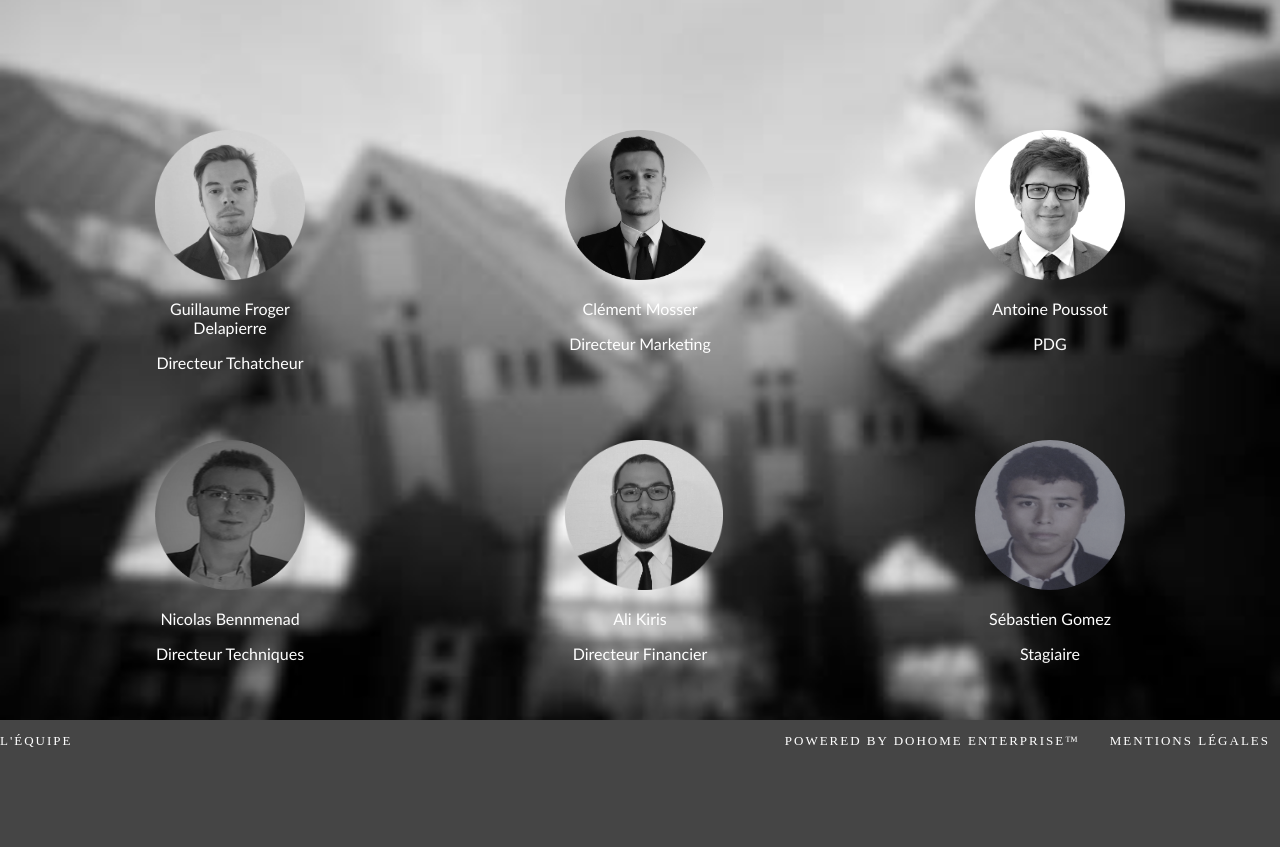
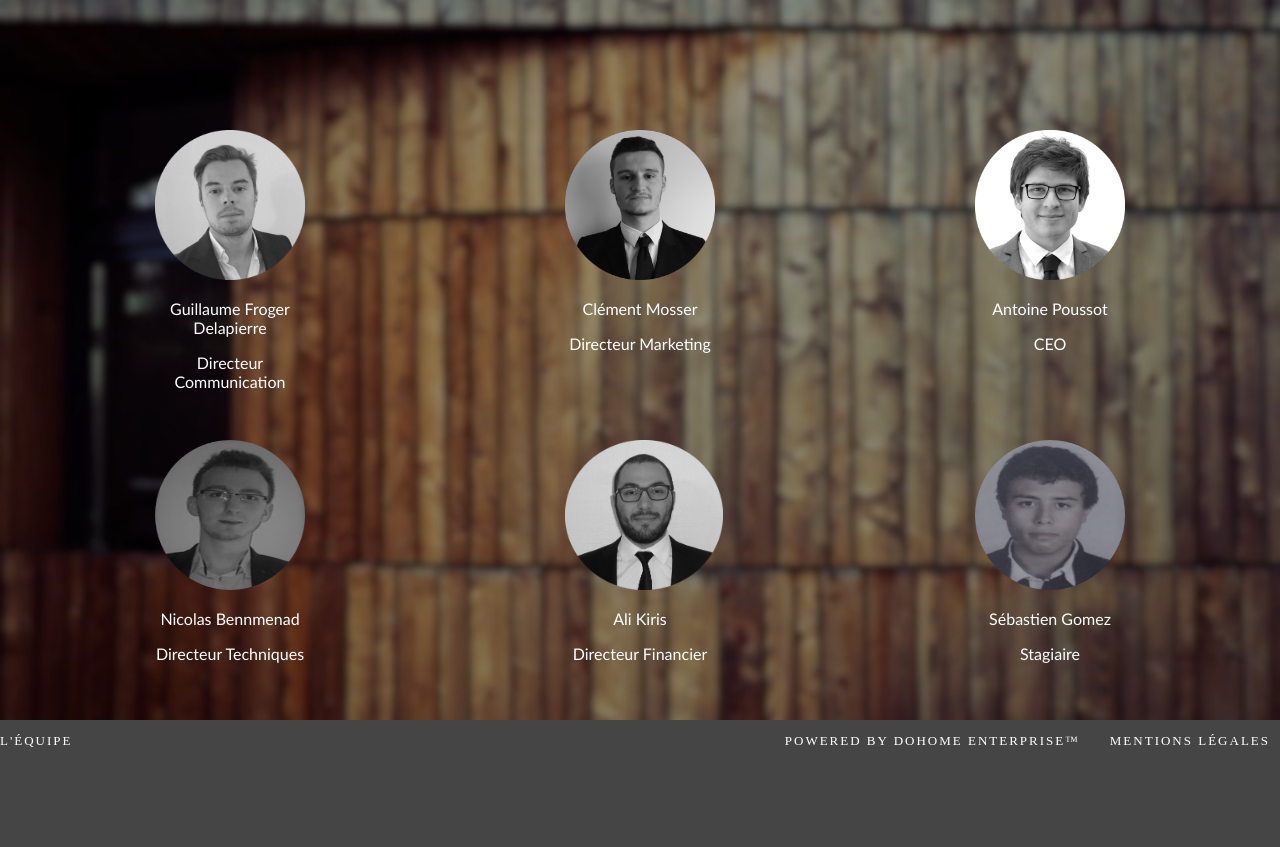
Before and after one commit to Nicolass-B/dohome_enterprise, a PHP site: page /vue/contact.php in a window 1280 px wide. Shown: the part 99-946 px from the top of the page. Run offline with PHP 8.4, Linux system fonts and the light colour scheme.

Commit message:
Haut de page et Contact

```diff
--- a/css/contact.css
+++ b/css/contact.css
@@ -58,7 +58,7 @@ x{
     display: flex;
     width: 100%;
     height: 30%;
-    background-image: url("../vue/img/FondContact.jpg");
+    background-image: url("../vue/img/fond.jpg");
     background-size: cover;
     background-attachment: fixed;
     background-position: center;
--- a/css/haut_bas_de_page.css
+++ b/css/haut_bas_de_page.css
@@ -94,6 +94,7 @@ a:focus {
 .recherche {
     display: flex;
     margin: auto;
+    overflow: scroll;
 }
 
 #searchthis #search-btn {
@@ -133,7 +134,6 @@ a:focus {
 .deconexion {
     width: 40px;
     height: 40px;
-
     position: absolute;
     right: 50px;
     top: 30px;
--- a/vue/contact.php
+++ b/vue/contact.php
@@ -13,7 +13,7 @@
         <div class="guillaume">
              <img class="img1" src="../vue/img/guigui.png" alt="plus">
                 <p>Guillaume Froger Delapierre</p>
-                <p>Directeur Tchatcheur</p>
+                <p>Directeur Communication</p>
         </div>
 
         <div class="nico">
@@ -45,7 +45,7 @@
         <div class="antoine">
             <img class="img5" src="../vue/img/antoine.png" alt="plus">
             <p>Antoine Poussot</p>
-            <p>PDG</p>
+            <p>CEO</p>
 
         </div>
 
--- a/vue/haut_de_page.php
+++ b/vue/haut_de_page.php
@@ -35,8 +35,6 @@
                 <input id="search-btn" type="submit" value="Rechercher"/>
             </form>
         </div>
-    </section1>
-    <section1>
         <a class="LienImage" href="../controller/messagerie.php"><img class="mail" src="../vue/img/icon_email.png" alt="logo de l'email"/></a>
         <a class="LienImage" href="../controller/deconnexion.php"><img class="deconexion" src="../vue/img/icon_deconnexion.png" alt="logo de la deco"/></a>
 
```
